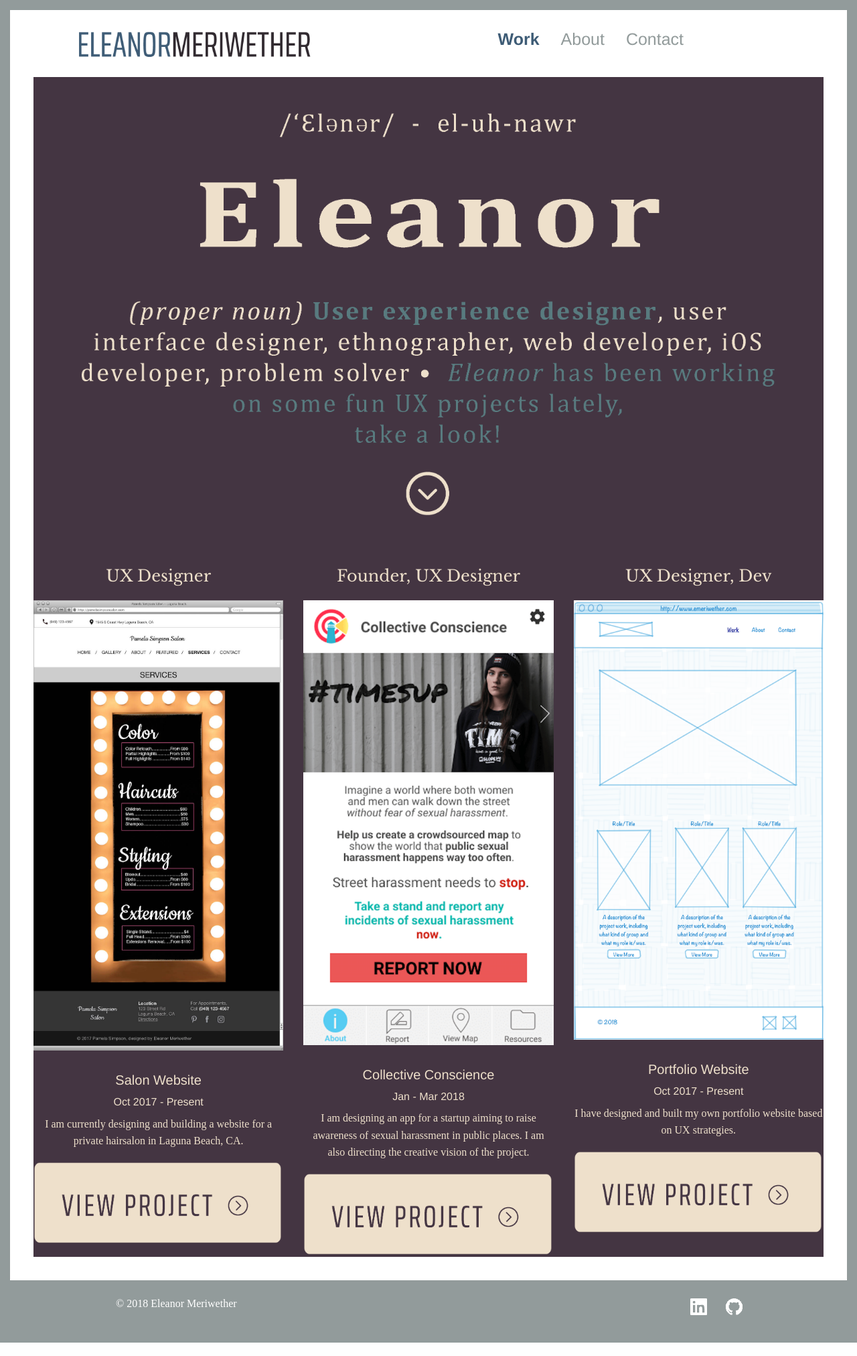
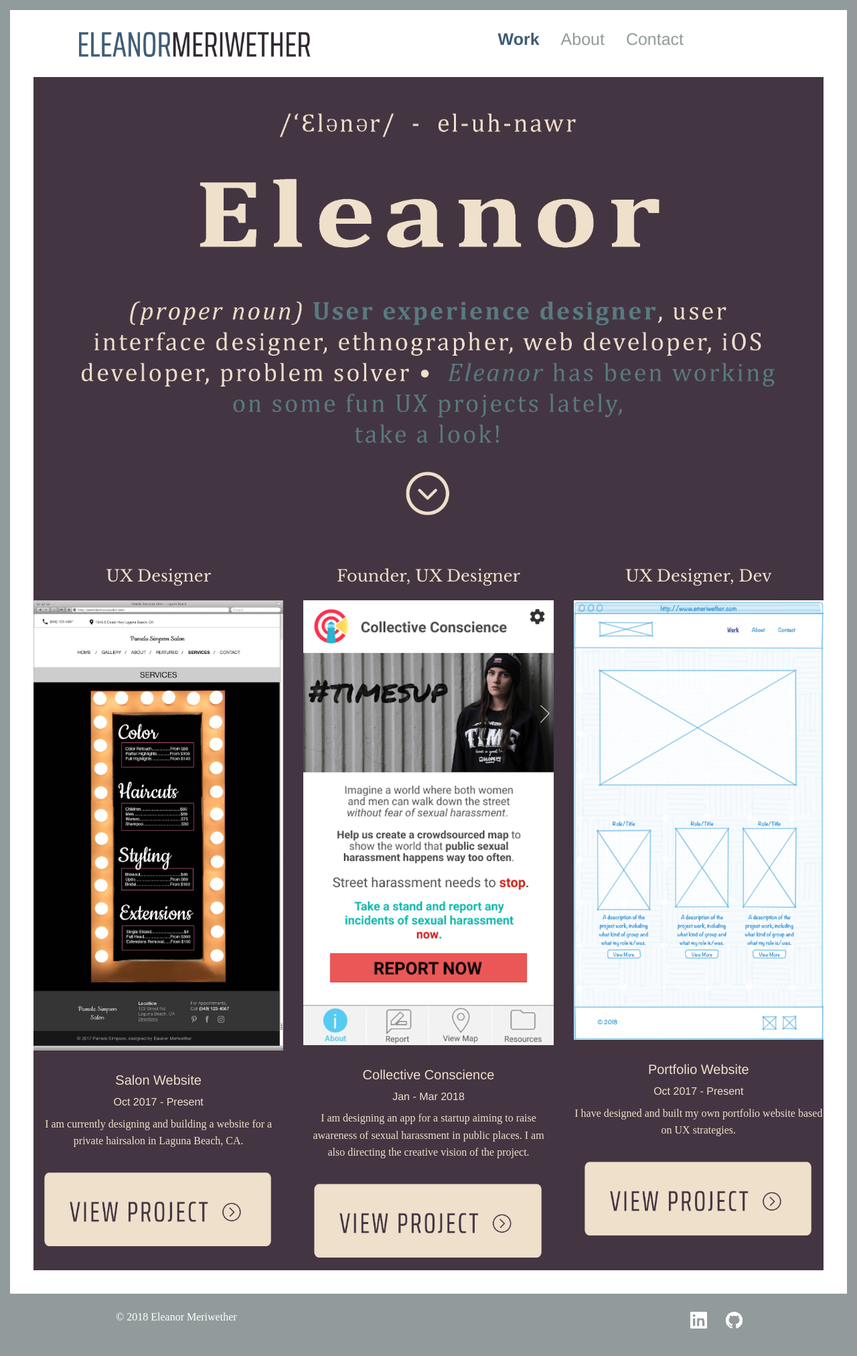
Before and after one commit to emeriwether/emeriwether.github.io, a Jekyll site: the page built from index.html, in a window 1280 px wide. Shown: the whole page at 67% size. Built offline with Jekyll 4.4.1, drawn with Linux system fonts in a browser that asks for light colours; some web fonts are replaced.

Commit message:
add padding to viewProjButton

```diff
--- a/css/home.css
+++ b/css/home.css
@@ -107,3 +107,7 @@
 .projectGalleryImg {
     margin-bottom: 30px;
 }
+
+.viewProjButton {
+    padding: 15px;
+}
--- a/index.html
+++ b/index.html
@@ -16,7 +16,7 @@
                             <div class="cell"><h5 class="projTitle">Salon Website</h5></div>
                             <div class="cell"><h6 class="projDate">Oct 2017 - Present</h6></div>
                             <div class="cell"><p class="projDescrip">I am currently designing and building a website for a private hairsalon in Laguna Beach, CA.</p></div>
-                            <button class="cell"><a href="/project1.html" target="_blank"><img src="/img/viewProjButton.png"></a></button>
+                            <button class="cell viewProjButton"><a href="/project1.html" target="_blank"><img src="/img/viewProjButton.png"></a></button>
                         </div>
                     </section>
                     <section class="medium-4 cell">
@@ -26,7 +26,7 @@
                             <div class="cell"><h5 class="projTitle">Collective Conscience</h5></div>
                             <div class="cell"><h6 class="projDate">Jan - Mar 2018</h6></div>
                             <div class="cell"><p class="projDescrip">I am designing an app for a startup aiming to raise awareness of sexual harassment in public places. I am also directing the creative vision of the project.</p></div>
-                            <button class="cell"><a href="/project2.html" target="_blank"><img src="/img/viewProjButton.png"></a></button>
+                            <button class="cell viewProjButton"><a href="/project2.html" target="_blank"><img src="/img/viewProjButton.png"></a></button>
                         </div>
                     </section>
                     <section class="medium-4 cell">
@@ -36,7 +36,7 @@
                             <div class="cell"><h5 class="projTitle">Portfolio Website</h5></div>
                             <div class="cell"><h6 class="projDate">Oct 2017 - Present</h6></div>
                             <div class="cell"><p class="projDescrip">I have designed and built my own portfolio website based on UX strategies.</p></div>
-                            <button class="cell"><a href="/project3.html" target="_blank"><img src="/img/viewProjButton.png"></a></button>
+                            <button class="cell viewProjButton"><a href="/project3.html" target="_blank"><img src="/img/viewProjButton.png"></a></button>
                         </div>
                     </section>
                 </div>
```
